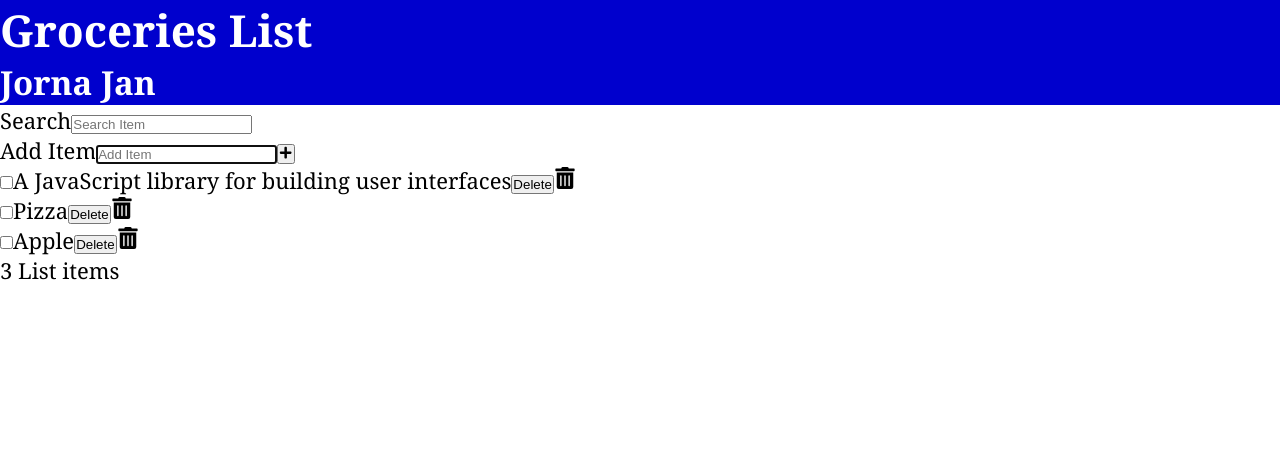
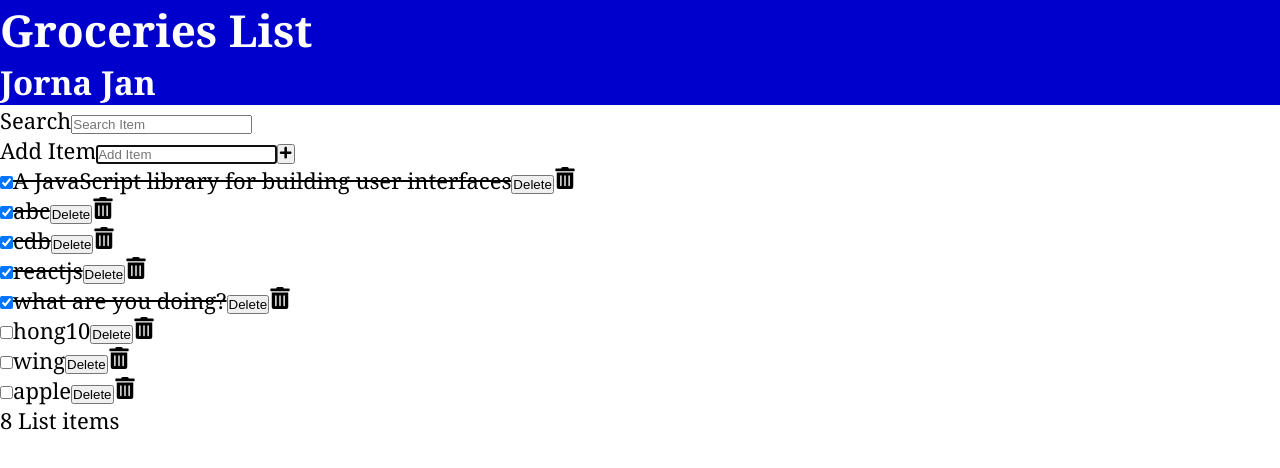
Before and after one commit to JornaJan/starting-react, a React (Create React App) app: page / in a window 1280 px wide. Shown: the top 468 px of the page. Built offline with nearby package versions, Linux system fonts and the light colour scheme; data requests are answered from the project's data file.

Commit message:
CRUD Opreations

```diff
--- a/data/db.json
+++ b/data/db.json
@@ -2,18 +2,43 @@
   "items": [
     {
       "id": 1,
-      "checked": false,
+      "checked": true,
       "item": "A JavaScript library for building user interfaces"
     },
     {
-      "id": 2,
-      "checked": false,
-      "item": "Pizza"
+      "id": 4,
+      "checked": true,
+      "item": "abc"
     },
     {
-      "id": 3,
+      "id": 5,
+      "checked": true,
+      "item": "cdb"
+    },
+    {
+      "id": 6,
+      "checked": true,
+      "item": "reactjs"
+    },
+    {
+      "id": 7,
+      "checked": true,
+      "item": "what are you doing?"
+    },
+    {
+      "id": 8,
       "checked": false,
-      "item": "Apple"
+      "item": "hong10"
+    },
+    {
+      "id": 9,
+      "checked": false,
+      "item": "wing"
+    },
+    {
+      "id": 10,
+      "checked": false,
+      "item": "apple"
     }
   ]
 }
--- a/src/App.js
+++ b/src/App.js
@@ -4,6 +4,7 @@
 import { useState, useEffect } from 'react'
 import AddItem from './AddItem'
 import SearchItem from './SearchItem'
+import apiRequest from './apiRequest'
 
 function App() {
   const API_URL = 'http://localhost:3500/items'
@@ -35,13 +36,25 @@
     }, 2000)
   }, [])
 
-  const addItem = (item) => {
+  const addItem = async (item) => {
     const id = items.length ? items[items.length - 1].id + 1 : 1
     const myNewItem = { id, checked: false, item }
     const listItems = [...items, myNewItem]
 
     console.log(listItems)
+    console.log(JSON.stringify(myNewItem))
     setItems(listItems)
+
+    const postOptions = {
+      method: 'POST',
+      headers: {
+        'Content-Type': 'application/json'
+      },
+      body: JSON.stringify(myNewItem)
+    }
+
+    const result = await apiRequest(API_URL, postOptions)
+    if (result) setFetchError(result)
   }
 
   const handleSubmit = (e) => {
@@ -52,7 +65,7 @@
     setNewItem('')
   }
 
-  const handleCheck = (id) => {
+  const handleCheck = async (id) => {
     //console.log(id)
     const listItems = items.map(
       (item) => item.id === id ?
@@ -60,12 +73,33 @@
         item
       )
     setItems(listItems)
+
+    const myItem = listItems.filter((item) => item.id === id)
+    const updateOptions = {
+      method: 'PATCH',
+      headers: {
+        'Content-Type': 'application/json',
+      },
+      body: JSON.stringify({checked: myItem[0].checked})
+    }
+
+    const regUrl = `${API_URL}/${id}`
+    const result = await apiRequest(regUrl, updateOptions)
+    if (result) setFetchError(result)
+
   }
 
-  const handleDelete = (id) => {
+  const handleDelete = async (id) => {
     console.log(id)
     const listItems = items.filter(item => item.id !== id)
     setItems(listItems)
+
+    const deleteOptions = {
+      method: 'DELETE'
+    }
+    const regUrl = `${API_URL}/${id}`
+    const result = await apiRequest(regUrl, deleteOptions)
+    if (result) setFetchError(result)
   }
 
   return (
--- /dev/null
+++ b/src/apiRequest.js
@@ -0,0 +1,12 @@
+const apiRequest = async (url = '', optionsObj = null, errMsg = null) => {
+  try {
+    const response = await fetch(url, optionsObj)
+    if (!response.ok)  throw Error('Please reload the app')
+  } catch (err) {
+    errMsg = err.message
+  } finally {
+    return errMsg
+  }
+}
+
+export default apiRequest
```
